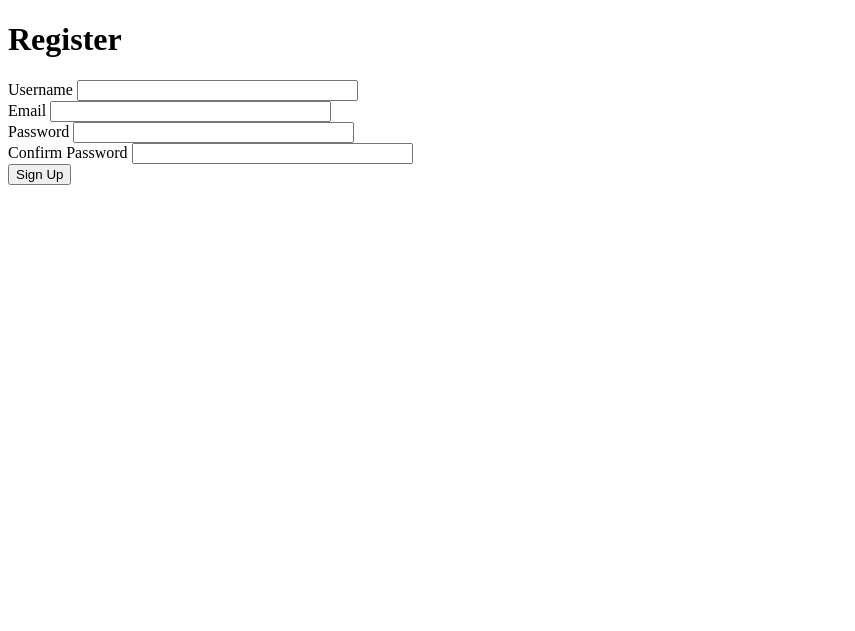
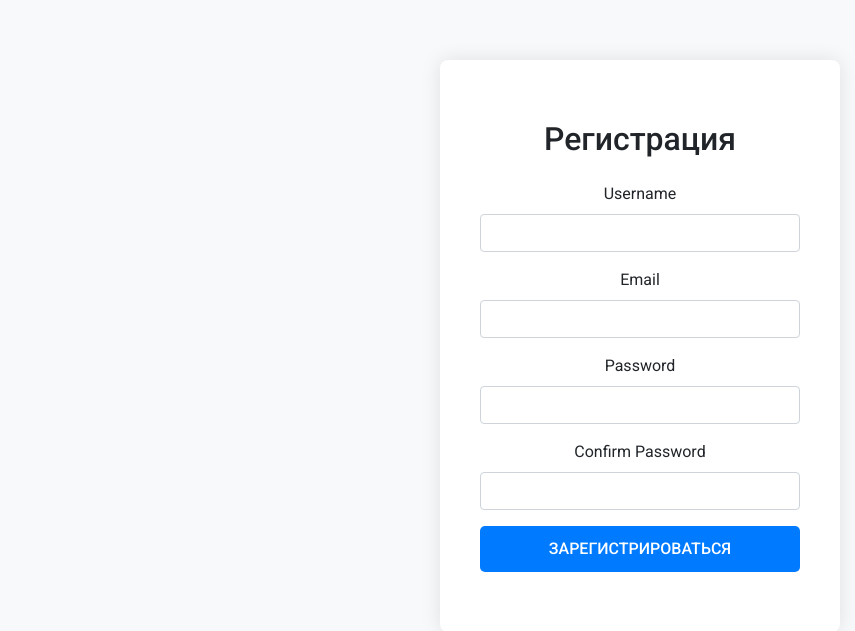
Before and after one commit to RedColdHearted/Flask-ServiceLogix, a Flask app: page /register in a window 1280 px wide. Shown: the top 631 px of the page, without its empty margins (0-855 px from the left). Run offline with Flask 3, Linux system fonts and the light colour scheme; some libraries are stand-ins or nearby versions.

Commit message:
register page update

```diff
--- a/app/templates/registration/register.html
+++ b/app/templates/registration/register.html
@@ -5,26 +5,79 @@
     <meta charset="UTF-8">
     <meta name="viewport" content="width=device-width, initial-scale=1.0">
     <title>Register</title>
+    <!-- Bootstrap CSS -->
+    <link href="https://maxcdn.bootstrapcdn.com/bootstrap/4.5.2/css/bootstrap.min.css" rel="stylesheet">
+    <!-- Google Fonts -->
+    <link href="https://fonts.googleapis.com/css2?family=Roboto:wght@400;500&display=swap" rel="stylesheet">
+    <style>
+        body {
+            font-family: 'Roboto', sans-serif;
+            background-color: #f8f9fa;
+        }
+        .register-block {
+            text-align: center;
+            padding: 60px 40px;
+            background: #ffffff;
+            border-radius: 8px;
+            box-shadow: 0 0 20px rgba(0, 0, 0, 0.1);
+            width: 100%;
+            max-width: 400px;
+            margin: 60px auto;
+        }
+        .btn-register {
+            background-color: #007bff;
+            color: white;
+            padding: 10px 20px;
+            border-radius: 5px;
+            font-weight: 500;
+            text-transform: uppercase;
+            width: 100%;
+        }
+        .btn-register:hover {
+            background-color: #0056b3;
+        }
+        .nav-link {
+            color: #000;
+            transition: color 0.3s, background-color 0.3s;
+            border-radius: 5px;
+        }
+        .nav-link:hover {
+            color: white !important;
+            background-color: blue;
+        }
+    </style>
 </head>
 <body>
-    <h1>Register</h1>
+
+    <div class="container">
+        <div class="register-block">
+            <h2 class="mb-4">Регистрация</h2>
             <form method="POST" action="{{ url_for('main.register') }}">
                 {{ form.hidden_tag() }}
-        <div>
-            {{ form.username.label }} {{ form.username(size=32) }}
+                <div class="form-group">
+                    {{ form.username.label(class_="form-label") }}
+                    {{ form.username(class_="form-control", size=32) }}
                 </div>
-        <div>
-            {{ form.email.label }} {{ form.email(size=32) }}
+                <div class="form-group">
+                    {{ form.email.label(class_="form-label") }}
+                    {{ form.email(class_="form-control", size=32) }}
                 </div>
-        <div>
-            {{ form.password.label }} {{ form.password(size=32) }}
+                <div class="form-group">
+                    {{ form.password.label(class_="form-label") }}
+                    {{ form.password(class_="form-control", size=32) }}
                 </div>
-        <div>
-            {{ form.confirm_password.label }} {{ form.confirm_password(size=32) }}
+                <div class="form-group">
+                    {{ form.confirm_password.label(class_="form-label") }}
+                    {{ form.confirm_password(class_="form-control", size=32) }}
                 </div>
-        <div>
-            {{ form.submit() }}
+                <button type="submit" class="btn btn-register">Зарегистрироваться</button>
+            </form>
         </div>
-    </form>
+    </div>
+
+    <!-- Bootstrap JS and dependencies -->
+    <script src="https://ajax.googleapis.com/ajax/libs/jquery/3.5.1/jquery.min.js"></script>
+    <script src="https://cdnjs.cloudflare.com/ajax/libs/popper.js/1.16.0/umd/popper.min.js"></script>
+    <script src="https://maxcdn.bootstrapcdn.com/bootstrap/4.5.2/js/bootstrap.min.js"></script>
 </body>
 </html>
```
Lines whose indentation alone changed are shown as unchanged.
